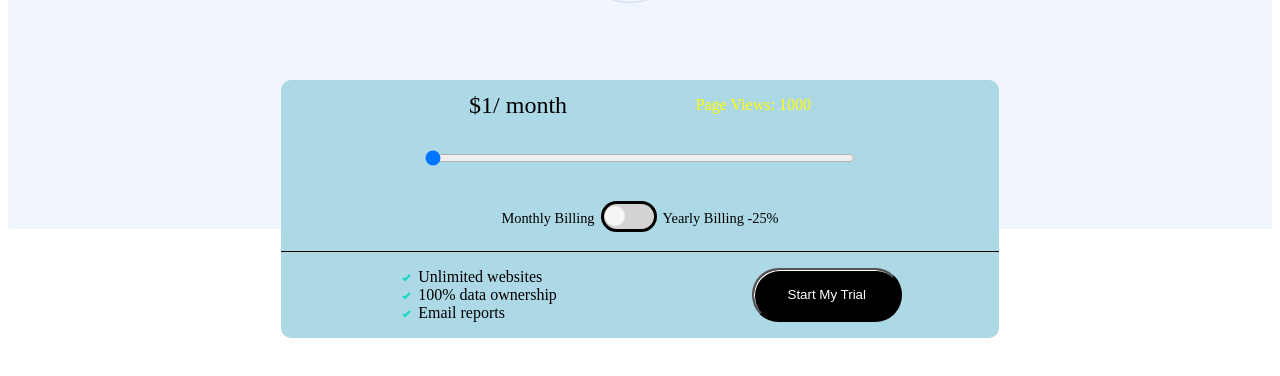
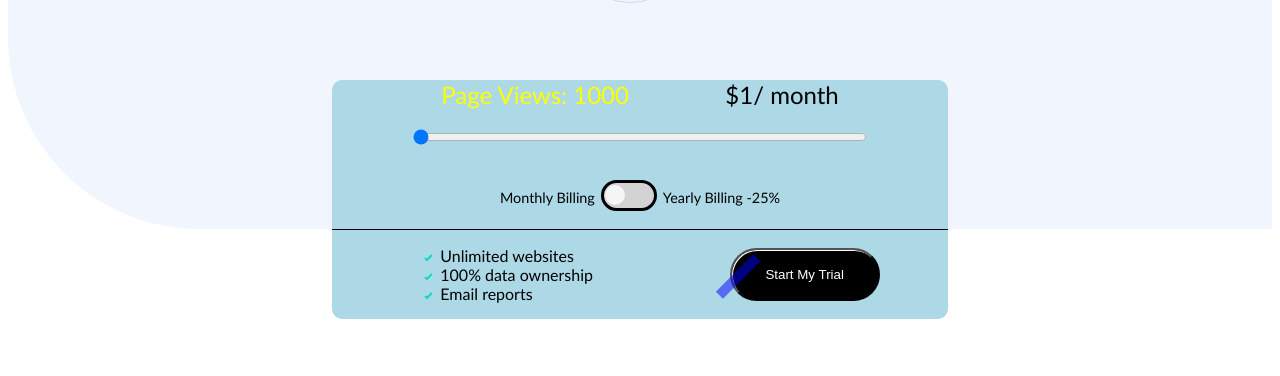
Before and after one commit to BrettAGobel/frontend-mentor-interactive-pricing-component, a plain HTML site: page interactive-pricing-component-main/index.html in a window 1280 px wide. Shown: the part 228-604 px from the top of the page. Drawn offline with Linux system fonts and the light colour scheme.

Commit message:
shoulda made new branch but playing around now with css

```diff
--- a/interactive-pricing-component-main/index.html
+++ b/interactive-pricing-component-main/index.html
@@ -15,6 +15,7 @@
 <body>
 <!--<img src="images/bg-pattern.svg">-->
 <div class="container">
+<!--  <img src="images/bg-pattern.svg">-->
   <div class="header">
     <p>Simple, traffic-based pricing</p>
     <p class="h-article">Sign-up for our 30-day trial. </p>
@@ -22,10 +23,11 @@
   </div>
   <div class="card">
   <div class="page-views">
+    <p id="total-views">Page Views: 1000</p>
     <div class="price">
       <span id="new-price">$1/ month</span>
     </div>
-    <p id="total-views">Page Views: 1000</p>
+
     <input type="range" id="views" name="views" min="1000" max="20000" step="100" value="1000" >
   </div>
   <div class="billing">
--- a/interactive-pricing-component-main/style.css
+++ b/interactive-pricing-component-main/style.css
@@ -1,7 +1,28 @@
+body {
+    font-family: Calibri;
+
+}
+
+
 @media screen and (min-width: 360px) {
     .container {
 
+        background:  url("./images/bg-pattern.svg") no-repeat left top;
+        display: grid;
+        grid-template-columns:  20px auto 20px;
+        grid-template-rows: repeat(2,auto);
+
     }
+
+    .card {
+
+        display: grid;
+        grid-template-columns: repeat(3,auto);
+        grid-template-rows: repeat(5,auto);
+        gap: 10px 10px;
+        z-index: 1;
+    }
+
 
 
     .information{
@@ -18,13 +39,25 @@
 
     .page-views{
         display: flex;
-        flex-flow: column;
+        flex-flow: column-reverse;
         justify-content: center;
         align-content: center;
         align-items: center;
         grid-column-start: 2;
         grid-row-start: 1;
     }
+
+    .price{
+        display: flex;
+        flex-flow: column;
+        justify-content: center;
+        align-content: center;
+        align-items: center;
+        grid-column-start: 1;
+        grid-row-start: 3;
+    }
+
+
 }
 
 
@@ -33,6 +66,7 @@
 
 @media screen and (min-width: 780px) {
     .container {
+        position: relative;
         display: grid;
         grid-template-columns: repeat(3, auto);
         grid-template-rows: repeat(2,auto);
@@ -40,7 +74,7 @@
 
     }
     .card {
-
+        z-index: +1;
         display: grid;
         grid-template-columns: repeat(3,auto);
         grid-template-rows: repeat(5,auto);
@@ -94,12 +128,22 @@ body {
 /*    gap: 15%;*/
 /*}*/
 
-.container{
-    display: grid;
-    grid-template-columns:  20px auto 20px;
-    grid-template-rows: repeat(2,auto);
+img {
+    width: 100%;
+    height: 100%;
+    z-index: -1;
+    overflow: hidden;
+    position: absolute;
+    grid-row-start: 1;
+    grid-row-end: 1;
+    grid-column-start: 1;
+    grid-column-end: 4;
 
-    background:  url("./images/bg-pattern.svg") no-repeat right top;
+    /*display: grid;*/
+    /*grid-template-columns:  20px auto 20px;*/
+    /*grid-template-rows: repeat(2,auto);*/
+
+
 }
 
 .card {
@@ -285,7 +329,7 @@ li {
 
 
 }
-.toggle:after:hover {
+.toggle:hover:after {
     background-color: black;
 }
 
@@ -306,6 +350,7 @@ li {
 }
 
 #trial {
+    position: relative;
     width: 150px;
     height: 4em;
     background-color: black;
@@ -313,6 +358,26 @@ li {
     color: white;
     border-radius: 2em;
 }
+
+#trial:after {
+    display: inline-block;
+    position: absolute;
+    top: 0px;
+    left: 1px;
+    content: '';
+    background: blue;
+    width: 10px;
+    height: 4em;
+    opacity: 50%;
+    overflow: hidden;
+    transform: rotate(45deg);
+}
+
+#trial:hover:after {
+    left: 100%;
+    transition: all 1s ;
+}
+
 
 /*input[type="range"] {*/
 
```
